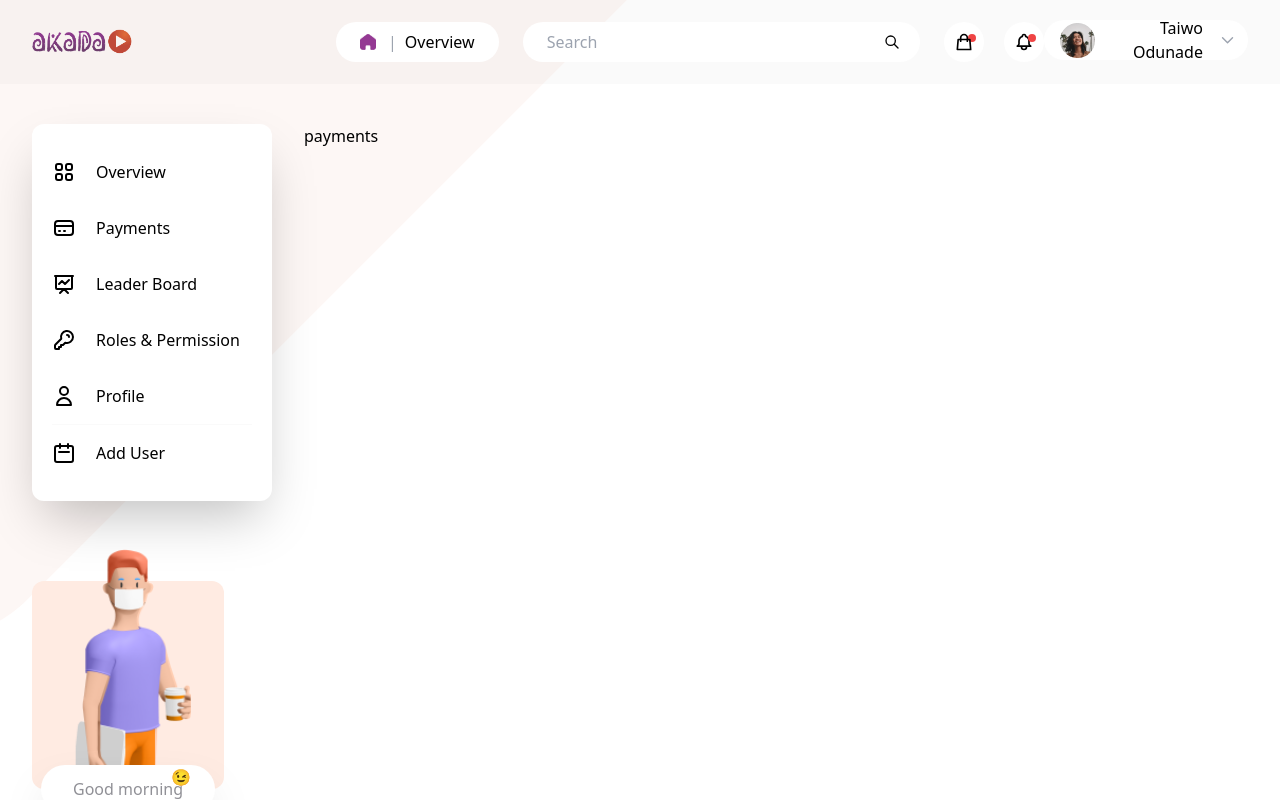
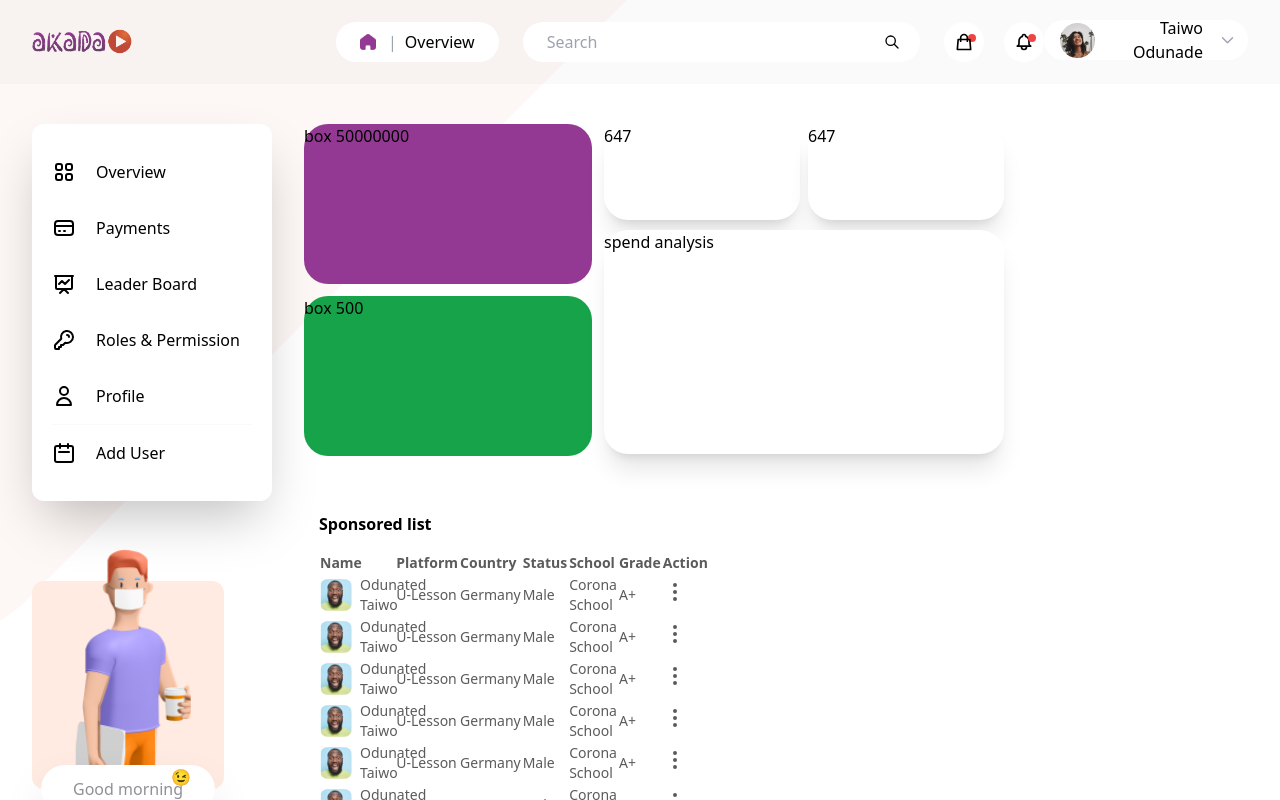
Before and after one commit to arudovwen/akada, a React (Create React App) app: page /payments in a window 1280 px wide. Built offline with nearby package versions, Linux system fonts and the light colour scheme.

Commit message:
fixed responsiveness bugs and started payments

```diff
--- a/src/App.scss
+++ b/src/App.scss
@@ -1,6 +1,7 @@
 .slide-in-right {
-	-webkit-animation: slide-in-right 0.5s cubic-bezier(0.250, 0.460, 0.450, 0.940) both;
-	        animation: slide-in-right 0.5s cubic-bezier(0.250, 0.460, 0.450, 0.940) both;
+  -webkit-animation: slide-in-right 0.5s cubic-bezier(0.25, 0.46, 0.45, 0.94)
+    both;
+  animation: slide-in-right 0.5s cubic-bezier(0.25, 0.46, 0.45, 0.94) both;
 }
 
 @-webkit-keyframes slide-in-right {
@@ -29,8 +30,9 @@
 }
 
 .slide-in-left {
-	-webkit-animation: slide-in-left 0.5s cubic-bezier(0.250, 0.460, 0.450, 0.940) both;
-	        animation: slide-in-left 0.5s cubic-bezier(0.250, 0.460, 0.450, 0.940) both;
+  -webkit-animation: slide-in-left 0.5s cubic-bezier(0.25, 0.46, 0.45, 0.94)
+    both;
+  animation: slide-in-left 0.5s cubic-bezier(0.25, 0.46, 0.45, 0.94) both;
 }
 
 @-webkit-keyframes slide-in-left {
@@ -57,7 +59,6 @@
     opacity: 1;
   }
 }
-
 
 .scale-in-center {
   -webkit-animation: scale-in-center 0.5s cubic-bezier(0.25, 0.46, 0.45, 0.94)
@@ -121,8 +122,8 @@
   }
 }
 .fade-in {
-	-webkit-animation: fade-in .6s cubic-bezier(0.390, 0.575, 0.565, 1.000) both;
-	        animation: fade-in .6s cubic-bezier(0.390, 0.575, 0.565, 1.000) both;
+  -webkit-animation: fade-in 0.6s cubic-bezier(0.39, 0.575, 0.565, 1) both;
+  animation: fade-in 0.6s cubic-bezier(0.39, 0.575, 0.565, 1) both;
 }
 
 @-webkit-keyframes fade-in {
@@ -143,8 +144,8 @@
 }
 
 html {
-  --scrollbarBG: #CFD8DC;
-  --thumbBG: #90A4AE;
+  --scrollbarBG: #cfd8dc;
+  --thumbBG: #90a4ae;
 }
 body::-webkit-scrollbar {
   width: 11px;
@@ -157,7 +158,7 @@ body::-webkit-scrollbar-track {
   background: var(--scrollbarBG);
 }
 body::-webkit-scrollbar-thumb {
-  background-color: var(--thumbBG) ;
+  background-color: var(--thumbBG);
   border-radius: 6px;
   border: 3px solid var(--scrollbarBG);
 }
@@ -173,16 +174,15 @@ table {
 
 th,
 td {
-  padding: 15px 8px;
   white-space: nowrap;
+  padding: 15px 44px 15px 12px;
 }
-td{
+td {
   background: #f9f9f9;
 }
 tr td:first-child {
   border-top-left-radius: 10px;
   border-bottom-left-radius: 10px;
-
 }
 tr td:last-child {
   border-top-right-radius: 10px;
@@ -204,7 +204,7 @@ tr td:last-child {
 }
 
 .profile-bg {
-  background-image: url("./images/Card.png");
+  background-image: url('./images/Card.png');
   background-repeat: no-repeat;
   width: 100%;
   background-size: cover;
--- /dev/null
+++ b/src/pages/Dashboard/Payments/Boxes.js
@@ -0,0 +1,22 @@
+const Boxes = function () {
+  return (
+    <section>
+      <div className='flex w-[65rem] gap-x-3'>
+        <div className='grid grid-cols-1 w-[18rem] gap-3 '>
+          {' '}
+          <div className='bg-primary h-[10rem] rounded-3xl'>box 50000000</div>
+          <div className='bg-green-600 h-[10rem] rounded-3xl'>box 500</div>
+        </div>{' '}
+        <div className='grid grid-cols-2 gap-x-2 w-[25rem]'>
+          <div className='bg-white shadow-xl h-[6rem] rounded-3xl  '>647</div>
+          <div className='bg-white shadow-xl h-[6rem] rounded-3xl '>647</div>
+          <div className='col-span-2 bg-white shadow-xl h-[14rem] rounded-3xl mt-2'>
+            spend analysis
+          </div>
+        </div>
+      </div>
+    </section>
+  );
+};
+
+export default Boxes;
--- a/src/pages/Dashboard/Payments/Payments.js
+++ b/src/pages/Dashboard/Payments/Payments.js
@@ -1,5 +1,13 @@
+import Boxes from './Boxes';
+import Table from './Table';
+
 const Payments = function () {
-  return <section>payments</section>;
+  return (
+    <section>
+      <Boxes />
+      <Table />
+    </section>
+  );
 };
 
 export default Payments;
--- /dev/null
+++ b/src/pages/Dashboard/Payments/Table.js
@@ -0,0 +1,98 @@
+import customer1 from '../../../images/customer1.png';
+import * as React from 'react';
+import {
+  DotsVerticalIcon,
+  ChevronDownIcon,
+  XIcon,
+} from '@heroicons/react/outline';
+import { Menu, Transition } from '@headlessui/react';
+import CustomModal from '../../../components/Modal';
+// import Pagination from '../../../components/Pagination';
+import StudentDetail from '../../Dashboard/StudentDetails/Details';
+const Table = function () {
+  return (
+    <section>
+      <div className=' container pb-20 pt-14'>
+        <div className='font-semibold mb-4'>Sponsored list</div>
+
+        <div className='overflow-x'>
+          <table className='capitalize table-auto text-dashboardgray text-sm  w-[20rem]'>
+            <thead>
+              <tr className='text-left'>
+                <th>Name</th>
+                <th>Platform</th>
+                <th>Country</th>
+                <th>Status</th>
+
+                <th>school</th>
+                <th>grade</th>
+
+                <th>action</th>
+              </tr>
+            </thead>
+            <tbody>
+              {[...Array(6)].map((e, i) => (
+                <tr className='' key={i}>
+                  <td className='flex items-center'>
+                    {' '}
+                    <img
+                      src={customer1}
+                      className='w-8 h-8 rounded-lg mr-2'
+                      alt='cusotmer'
+                    />{' '}
+                    odunated taiwo
+                  </td>
+                  <td>u-lesson</td>
+                  <td>Germany</td>
+                  <td>male</td>
+
+                  <td>corona school</td>
+                  <td>A+</td>
+
+                  <td>
+                    <Menu as='div'>
+                      <Menu.Button>
+                        <DotsVerticalIcon className='w-6 h-6' />
+                      </Menu.Button>
+                      <Transition
+                        as={React.Fragment}
+                        enter='transition ease-out duration-100'
+                        enterFrom='transform opacity-0 scale-95'
+                        enterTo='transform opacity-100 scale-100'
+                        leave='transition ease-in duration-75'
+                        leaveFrom='transform opacity-100 scale-100'
+                        leaveTo='transform opacity-0 scale-95'
+                      >
+                        <Menu.Items className='absolute right-4 mt-2 w-36 origin-top-right divide-y divide-gray-100 rounded-md bg-white shadow-lg ring-1 ring-black ring-opacity-5 focus:outline-none z-40'>
+                          <Menu.Item>
+                            <div className='rounded-md px-4 py-3 text-sm text-center'>
+                              View
+                            </div>
+                          </Menu.Item>
+                        </Menu.Items>
+                      </Transition>
+                    </Menu>
+                  </td>
+                </tr>
+              ))}
+            </tbody>
+          </table>
+          {/* PAGINATION STARTS HERE    */}
+        </div>
+        {/* <CustomModal isOpen={isOpen} closeModal={() => toggleModal()}>
+          <div className='relative'>
+            <span
+              className='absolute top-4 right-4'
+              onClick={() => toggleModal()}
+            >
+              <XIcon className='w-6 h-6' />
+            </span>
+            <StudentDetail />
+          </div>
+        </CustomModal> */}
+      </div>
+    </section>
+  );
+};
+
+export default Table;
--- a/src/pages/Dashboard/Profile/ViewProfile.js
+++ b/src/pages/Dashboard/Profile/ViewProfile.js
@@ -1,55 +1,55 @@
 import ProfilePicture from './ProfilePicture';
-import {Link} from "react-router-dom"
+import { Link } from 'react-router-dom';
 const UpdateProfile = function () {
   return (
-    <section className="w-full ">
+    <section className='w-full '>
       <ProfilePicture />
-      <div className="flex justify-between  py-14 px-12 profile-card">
-        <div className="grid grid-cols-2 gap-x-[15rem]">
-          <div className="mb-6">
-            <p className="text-[#C4C4C4] capitalize  mb-3">name</p>
-            <span className="block text-lg text-[#5B5B5B] font-medium capitalize ">
+      <div className='flex justify-between  py-14 px-12 profile-card'>
+        <div className='grid grid-cols-1 lg:grid-cols-2 gap-x-[15rem]'>
+          <div className='mb-6'>
+            <p className='text-[#C4C4C4] capitalize  mb-3'>name</p>
+            <span className='block text-lg text-[#5B5B5B] font-medium capitalize '>
               Andrew John
             </span>
           </div>
 
-          <div className="mb-6">
-            <p className="text-[#C4C4C4] capitalize  mb-3">gender</p>
-            <span className="block text-lg text-[#5B5B5B] font-medium capitalize ">
+          <div className='mb-6'>
+            <p className='text-[#C4C4C4] capitalize  mb-3'>gender</p>
+            <span className='block text-lg text-[#5B5B5B] font-medium capitalize '>
               male
             </span>
           </div>
 
-          <div className="mb-6">
-            <p className="text-[#C4C4C4] capitalize  mb-3">email</p>
-            <span className="block text-lg ">andrewjohn@gmail.com</span>
+          <div className='mb-6'>
+            <p className='text-[#C4C4C4] capitalize  mb-3'>email</p>
+            <span className='block text-lg '>andrewjohn@gmail.com</span>
           </div>
 
-          <div className="mb-6">
-            <p className="text-[#C4C4C4] capitalize  mb-3">location</p>
-            <span className="block text-lg text-[#5B5B5B] font-medium capitalize ">
+          <div className='mb-6'>
+            <p className='text-[#C4C4C4] capitalize  mb-3'>location</p>
+            <span className='block text-lg text-[#5B5B5B] font-medium capitalize '>
               lagos
             </span>
           </div>
-          <div className="mb-6">
-            <p className="text-[#C4C4C4] capitalize  mb-3">phone</p>
-            <span className="block text-lg text-[#5B5B5B] font-medium capitalize ">
+          <div className='mb-6'>
+            <p className='text-[#C4C4C4] capitalize  mb-3'>phone</p>
+            <span className='block text-lg text-[#5B5B5B] font-medium capitalize '>
               08033957829
             </span>
           </div>
 
-          <div className="mb-6">
-            <p className="text-[#C4C4C4] capitalize  mb-3">role</p>
-            <span className="block text-lg text-[#5B5B5B] font-medium capitalize ">
+          <div className='mb-6'>
+            <p className='text-[#C4C4C4] capitalize  mb-3'>role</p>
+            <span className='block text-lg text-[#5B5B5B] font-medium capitalize '>
               admin
             </span>
           </div>
         </div>
 
         <div>
-          <Link to="/profile/edit">
-            {" "}
-            <button className="bg-primary rounded-lg py-3 px-5 text-white capitalize text-sm">
+          <Link to='/profile/edit'>
+            {' '}
+            <button className='bg-primary rounded-lg py-3 px-5 text-white capitalize text-sm'>
               edit profile
             </button>
           </Link>
```
Also changed, not shown: src/pages/Auth/LoginAccount.js (+29 -30 lines), src/pages/Auth/RegisterAccount.js (+55 -50 lines), src/pages/Dashboard/LeaderBoard/Table.js (+49 -51 lines), src/pages/Dashboard/Profile/UpdateProfile.js (+57 -58 lines). Lines whose indentation alone changed are shown as unchanged.
